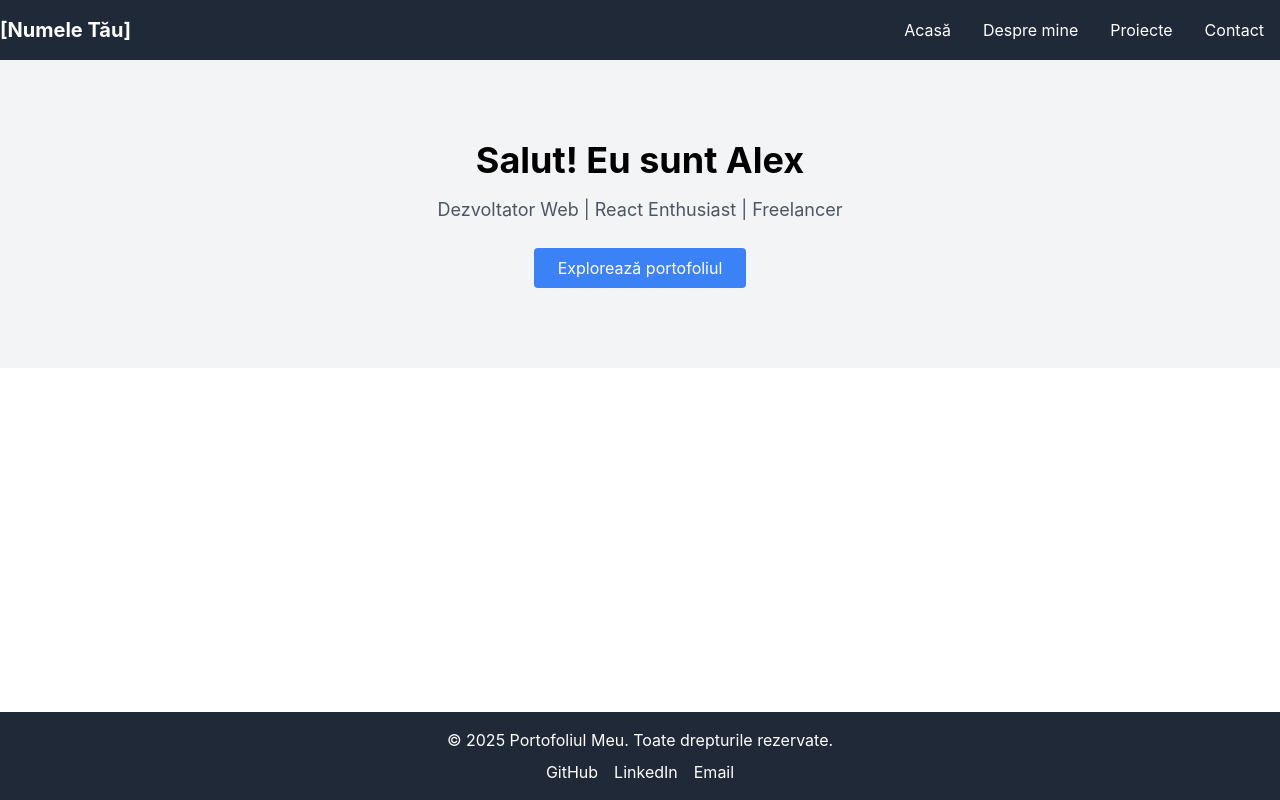
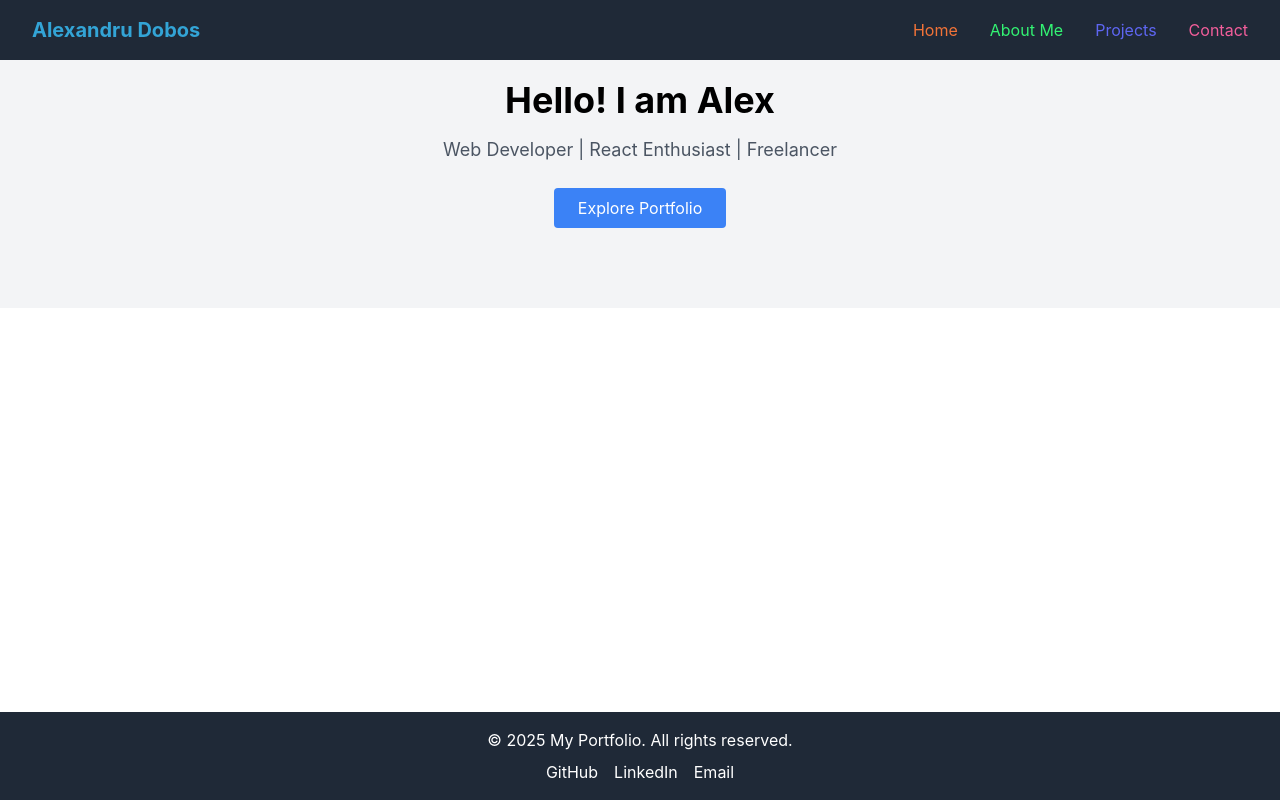
Before and after one commit to AlexandruDobos/personal-portofolio, a React (Create React App) app: page / in a window 1280 px wide. Built offline with nearby package versions, Linux system fonts and the light colour scheme.

Commit message:
Modify Header Content, style and animations

```diff
--- a/package.json
+++ b/package.json
@@ -3,7 +3,9 @@
   "version": "0.1.0",
   "private": true,
   "dependencies": {
+    "@heroicons/react": "^2.2.0",
     "cra-template": "1.2.0",
+    "framer-motion": "^12.0.1",
     "react": "^18.0.0",
     "react-dom": "^18.0.0",
     "react-router-dom": "^7.1.3",
--- a/src/components/ContactForm.jsx
+++ b/src/components/ContactForm.jsx
@@ -5,7 +5,7 @@ function ContactForm() {
       <form className="mt-8">
         <input
           type="text"
-            placeholder="Nume"
+          placeholder="Name"
           className="border p-2 w-full mb-4"
         />
         <input
@@ -14,12 +14,12 @@ function ContactForm() {
           className="border p-2 w-full mb-4"
         />
         <textarea
-            placeholder="Mesaj"
+          placeholder="Message"
           className="border p-2 w-full mb-4"
           rows="5"
         ></textarea>
         <button className="bg-blue-500 text-white px-6 py-2 rounded">
-            Trimite
+          Send
         </button>
       </form>
     </section>
--- a/src/components/Footer.jsx
+++ b/src/components/Footer.jsx
@@ -1,11 +1,11 @@
 function Footer() {
   return (
     <footer className="bg-gray-800 text-white py-4 text-center">
-        <p>© 2025 Portofoliul Meu. Toate drepturile rezervate.</p>
+      <p>© 2025 My Portfolio. All rights reserved.</p>
       <div className="flex justify-center space-x-4 mt-2">
         <a href="https://github.com/" className="hover:text-gray-400">GitHub</a>
         <a href="https://linkedin.com/" className="hover:text-gray-400">LinkedIn</a>
-          <a href="mailto:emailul_tau@gmail.com" className="hover:text-gray-400">Email</a>
+        <a href="mailto:your_email@gmail.com" className="hover:text-gray-400">Email</a>
       </div>
     </footer>
   );
--- a/src/components/Header.jsx
+++ b/src/components/Header.jsx
@@ -1,17 +1,83 @@
 import { Link } from 'react-router-dom';
+import { useState } from 'react';
+import { Bars3Icon, XMarkIcon } from '@heroicons/react/24/outline';
+import { motion } from 'framer-motion';
 
 function Header() {
+  const [isOpen, setIsOpen] = useState(false);
+
+  const toggleMenu = () => {
+    setIsOpen(!isOpen);
+  };
+
+  const linkVariants = (colors) => ({
+    animate: {
+      color: colors,
+      transition: {
+        duration: 4,
+        repeat: Infinity,
+        repeatType: "loop",
+      },
+    },
+  });
+
+  const textAnimationVariants = {
+    initial: { opacity: 0, y: -20 },
+    animate: {
+      opacity: 1,
+      y: 0,
+      transition: {
+        duration: 1,
+        delay: 0.5,
+      },
+    },
+  };
+
   return (
-    <header className="bg-gray-800 text-white">
-      <div className="container mx-auto flex justify-between items-center py-4">
-        <Link to="/" className="text-xl font-bold">[Numele Tău]</Link>
-        <nav>
-          <Link to="/" className="px-4">Acasă</Link>
-          <Link to="/about" className="px-4">Despre mine</Link>
-          <Link to="/projects" className="px-4">Proiecte</Link>
-          <Link to="/contact" className="px-4">Contact</Link>
+    <header className="bg-gray-800 text-white fixed w-full z-50">
+      <div className="container mx-auto flex justify-between items-center py-4 px-4 md:px-8">
+        <motion.div variants={linkVariants(["#FF5733", "#33FF57", "#3357FF", "#FF33A1", "#FFD700"])} animate="animate">
+          <Link to="/" className="text-xl font-bold">Alexandru Dobos</Link>
+        </motion.div>
+        <div className="md:hidden ml-auto" onClick={toggleMenu}>
+          <Bars3Icon className="h-6 w-6 text-white" />
+        </div>
+        <nav className="hidden md:flex space-x-8">
+          <motion.div variants={linkVariants(["#33FF57", "#FF5733", "#FFBD33"])} animate="animate">
+            <Link to="/" className="text-large">Home</Link>
+          </motion.div>
+          <motion.div variants={linkVariants(["#3357FF", "#33FF57", "#FF33A1"])} animate="animate">
+            <Link to="/about" className="text-large">About Me</Link>
+          </motion.div>
+          <motion.div variants={linkVariants(["#FFBD33", "#3357FF", "#FF5733"])} animate="animate">
+            <Link to="/projects" className="text-large">Projects</Link>
+          </motion.div>
+          <motion.div variants={linkVariants(["#33FF57", "#FF33A1", "#3357FF"])} animate="animate">
+            <Link to="/contact" className="text-large">Contact</Link>
+          </motion.div>
         </nav>
       </div>
+      {isOpen && (
+        <nav className="absolute top-0 left-0 w-full h-full bg-gray-800 flex justify-center items-center">
+          <div className="flex space-x-8">
+            <motion.div variants={linkVariants(["#33FF57", "#FF5733", "#FFBD33"])} animate="animate">
+              <Link to="/" className="text-large" onClick={toggleMenu}>Home</Link>
+            </motion.div>
+            <motion.div variants={linkVariants(["#3357FF", "#33FF57", "#FF33A1"])} animate="animate">
+              <Link to="/about" className="text-large" onClick={toggleMenu}>About Me</Link>
+            </motion.div>
+            <motion.div variants={linkVariants(["#FFBD33", "#3357FF", "#FF5733"])} animate="animate">
+              <Link to="/projects" className="text-large" onClick={toggleMenu}>Projects</Link>
+            </motion.div>
+            <motion.div variants={linkVariants(["#33FF57", "#FF33A1", "#3357FF"])} animate="animate">
+              <Link to="/contact" className="text-large" onClick={toggleMenu}>Contact</Link>
+            </motion.div>
+            <div className="md:hidden ml-auto flex justify-center items-center" onClick={toggleMenu}>
+              <XMarkIcon className="h-5 w-5 text-white" />
+            </div>
+          </div>
+        </nav>
+      )}
     </header>
   );
 }
--- a/src/components/ProjectCard.jsx
+++ b/src/components/ProjectCard.jsx
@@ -3,9 +3,8 @@ function ProjectCard({ title, description, link }) {
     <div className="border rounded p-4 bg-white shadow">
       <h3 className="text-xl font-bold">{title}</h3>
       <p className="mt-2 text-gray-600">{description}</p>
-        <a href={link} className="text-blue-500 mt-4 inline-block">Vezi proiectul</a>
+      <a href={link} className="text-blue-500 mt-4 inline-block">View Project</a>
     </div>
   );
 }
-
 export default ProjectCard;
--- a/src/pages/About.jsx
+++ b/src/pages/About.jsx
@@ -1,9 +1,9 @@
 function About() {
     return (
       <section className="container mx-auto py-20">
-        <h2 className="text-3xl font-bold">Despre mine</h2>
+        <h2 className="text-3xl font-bold">About me</h2>
         <p className="mt-4 text-gray-700">
-          Sunt un dezvoltator pasionat cu experiență în crearea de aplicații web moderne folosind tehnologii precum React, Node.js și Tailwind CSS.
+          I'm a developer who use technologies such as React, Node.js and Tailwind CSS.
         </p>
       </section>
     );
--- a/src/pages/Contact.jsx
+++ b/src/pages/Contact.jsx
@@ -3,10 +3,10 @@ function Contact() {
     <section className="container mx-auto py-20">
       <h2 className="text-3xl font-bold">Contact</h2>
       <form className="mt-8">
-          <input type="text" placeholder="Nume" className="border p-2 w-full mb-4" />
+        <input type="text" placeholder="Name" className="border p-2 w-full mb-4" />
         <input type="email" placeholder="Email" className="border p-2 w-full mb-4" />
-          <textarea placeholder="Mesaj" className="border p-2 w-full mb-4" rows="5"></textarea>
-          <button className="bg-blue-500 text-white px-6 py-2 rounded">Trimite</button>
+        <textarea placeholder="Message" className="border p-2 w-full mb-4" rows="5"></textarea>
+        <button className="bg-blue-500 text-white px-6 py-2 rounded">Send</button>
       </form>
     </section>
   );
--- a/src/pages/Home.jsx
+++ b/src/pages/Home.jsx
@@ -1,9 +1,9 @@
 function Home() {
   return (
     <section className="text-center py-20 bg-gray-100">
-        <h1 className="text-4xl font-bold">Salut! Eu sunt Alex</h1>
-        <p className="mt-4 text-lg text-gray-600">Dezvoltator Web | React Enthusiast | Freelancer</p>
-        <button className="mt-6 px-6 py-2 bg-blue-500 text-white rounded">Explorează portofoliul</button>
+      <h1 className="text-4xl font-bold">Hello! I am Alex</h1>
+      <p className="mt-4 text-lg text-gray-600">Web Developer | React Enthusiast | Freelancer</p>
+      <button className="mt-6 px-6 py-2 bg-blue-500 text-white rounded">Explore Portfolio</button>
     </section>
   );
 }
--- a/src/pages/Projects.jsx
+++ b/src/pages/Projects.jsx
@@ -2,13 +2,13 @@ import ProjectCard from '../components/ProjectCard';
 
 function Projects() {
   const projects = [
-    { title: 'E-commerce Site', description: 'Un site modern pentru cumpărături.', link: '#' },
-    { title: 'Weather App', description: 'O aplicație pentru prognoza meteo.', link: '#' },
+    { title: 'E-commerce Site', description: 'A modern e-commerce platform.', link: '#' },
+    { title: 'Weather App', description: 'An application for weather forecasting.', link: '#' },
   ];
 
   return (
     <section className="container mx-auto py-20">
-      <h2 className="text-3xl font-bold">Proiectele mele</h2>
+      <h2 className="text-3xl font-bold">My Projects</h2>
       <div className="grid grid-cols-1 md:grid-cols-2 gap-8 mt-8">
         {projects.map((project, index) => (
           <ProjectCard key={index} {...project} />
```
Also changed, not shown: 1 other file (tests, documents, lock files or other folders). Lines whose indentation alone changed are shown as unchanged.
